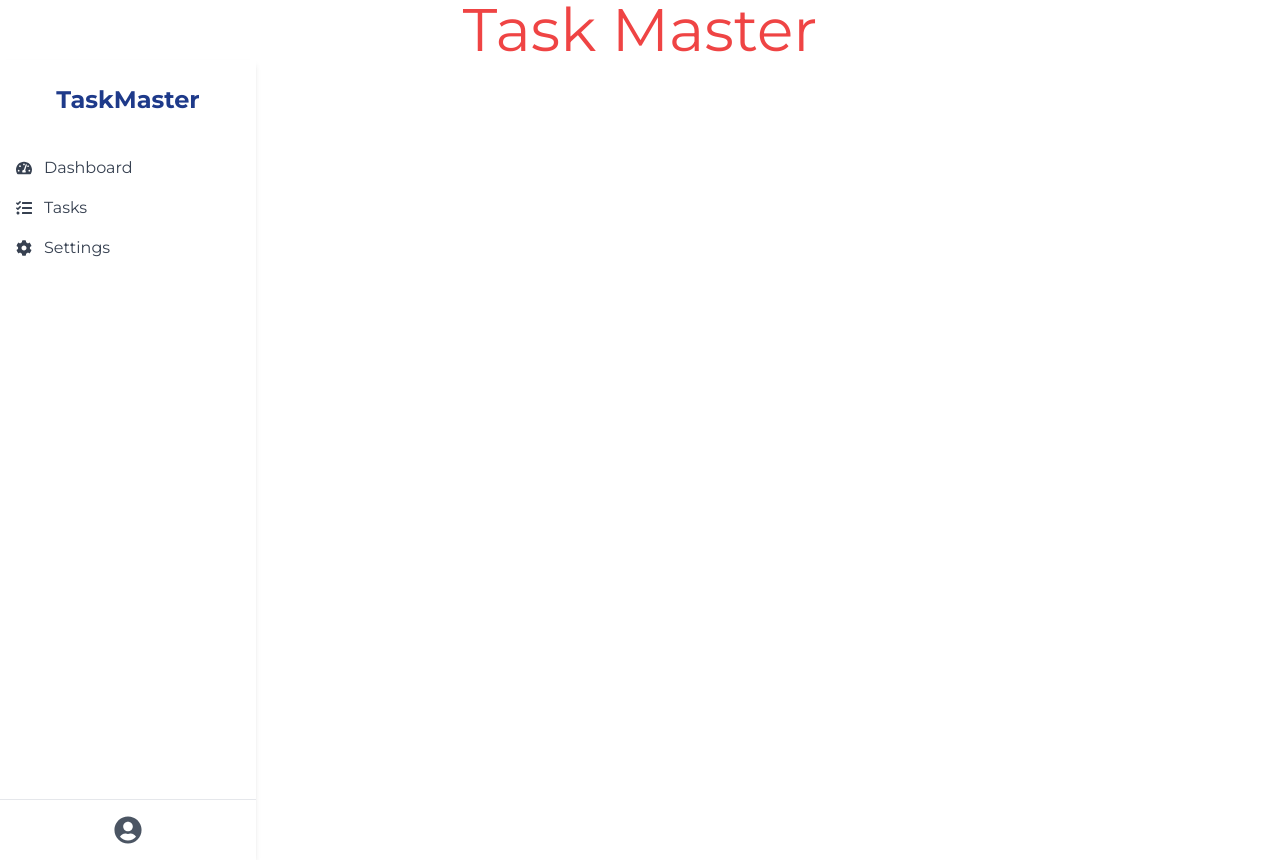
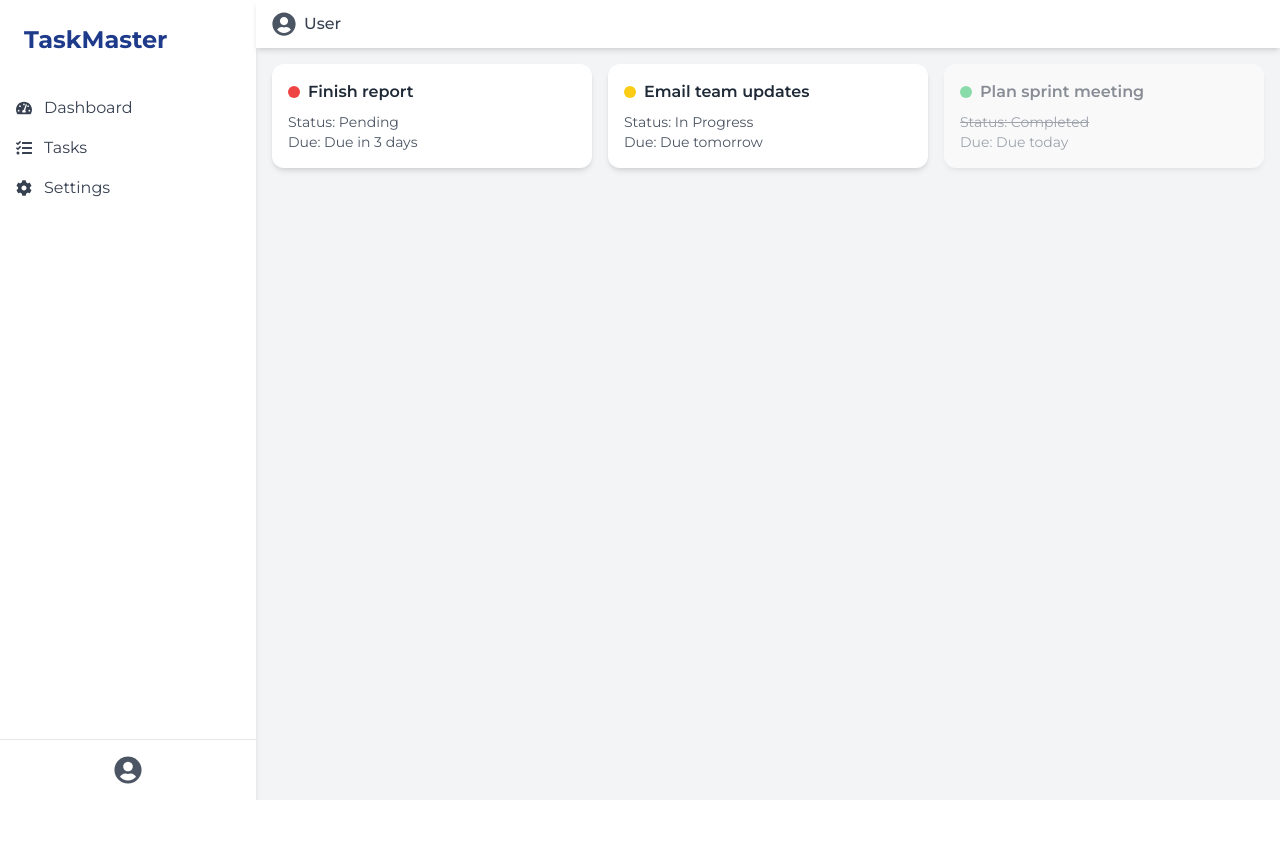
Before and after one commit to alhad-tm/Taskmaster, a React (Create React App) app: page / in a window 1280 px wide. After the commit the page ends 800 px from the top, so only its background shows below. Built offline with nearby package versions, Linux system fonts and the light colour scheme.

Commit message:
taskcard with some dummy datas

```diff
--- a/src/App.js
+++ b/src/App.js
@@ -1,16 +1,61 @@
-import logo from './logo.svg';
-import './App.css';
-import Sidebar from  "./components/Sidebar"
+import React, { useState } from "react";
+import Sidebar from "./components/Sidebar";
+import Header from "./components/Header";
+import TaskCard from "./components/TaskCard";
 
+export default function App() {
+  const [tasks, setTasks] = useState([
+    {
+      id: 1,
+      title: "Finish report",
+      priority: "High",
+      status: "Pending",
+      due: "Due in 3 days",
+    },
+    {
+      id: 2,
+      title: "Email team updates",
+      priority: "Medium",
+      status: "In Progress",
+      due: "Due tomorrow",
+    },
+    {
+      id: 3,
+      title: "Plan sprint meeting",
+      priority: "Low",
+      status: "Completed",
+      due: "Due today",
+    },
+  ]);
 
-function App() {
+  const handleComplete = (id) => {
+    setTasks((prev) =>
+      prev.map((task) =>
+        task.id === id ? { ...task, status: "Completed" } : task
+      )
+    );
+  };
+
+  const handleDelete = (id) => {
+    setTasks((prev) => prev.filter((task) => task.id !== id));
+  };
+
   return (
-    <div className="App">
-    <h1 className='text-red-500 text-6xl'>Task Master</h1>
-    <Sidebar/>
-
+    <div className="flex min-h-screen bg-gray-100">
+      <Sidebar />
+      <div className="flex flex-col flex-1">
+        <Header />
+        <main className="p-4 grid grid-cols-1 sm:grid-cols-2 lg:grid-cols-3 gap-4">
+          {tasks.map((task) => (
+            <TaskCard
+              key={task.id}
+              task={task}
+              onComplete={handleComplete}
+              onDelete={handleDelete}
+            />
+          ))}
+        </main>
+      </div>
     </div>
   );
 }
-
-export default App;
--- /dev/null
+++ b/src/components/TaskCard.jsx
@@ -0,0 +1,59 @@
+import { useState } from "react";
+import { FaTrashAlt, FaCheckCircle } from "react-icons/fa";
+
+const TaskCard=({ task, onComplete, onDelete })=> {
+
+  const [hovered, setHovered] = useState(false);
+
+  const priorityColors = {
+    High: "bg-red-500",
+    Medium: "bg-yellow-400",
+    Low: "bg-green-500",
+  };
+
+  return (
+    <div
+      className={`relative bg-white rounded-xl shadow-md p-4 transition-all ${
+        task.status === "Completed" ? "opacity-50" : ""
+      }`}
+      onMouseEnter={() => setHovered(true)}
+      onMouseLeave={() => setHovered(false)}
+    >
+      {/* Priority Dot */}
+      <div className="flex items-center justify-between mb-2">
+        <span className="flex items-center gap-2 font-semibold text-gray-800">
+          <span className={`w-3 h-3 rounded-full ${priorityColors[task.priority]}`}></span>
+          {task.title}
+        </span>
+        {hovered && (
+          <div className="flex gap-2">
+            <button
+              onClick={() => onComplete(task.id)}
+              className="text-green-600 hover:text-green-800"
+              aria-label="Mark as Completed"
+            >
+              <FaCheckCircle />
+            </button>
+            <button
+              onClick={() => onDelete(task.id)}
+              className="text-red-500 hover:text-red-700"
+              aria-label="Delete Task"
+            >
+              <FaTrashAlt />
+            </button>
+          </div>
+        )}
+      </div>
+
+      {/* Status and Due Date */}
+      <div className="text-sm text-gray-600">
+        <p className={task.status === "Completed" ? "line-through" : ""}>
+          Status: {task.status}
+        </p>
+        <p>Due: {task.due}</p>
+      </div>
+    </div>
+  );
+}
+
+export default TaskCard
```
